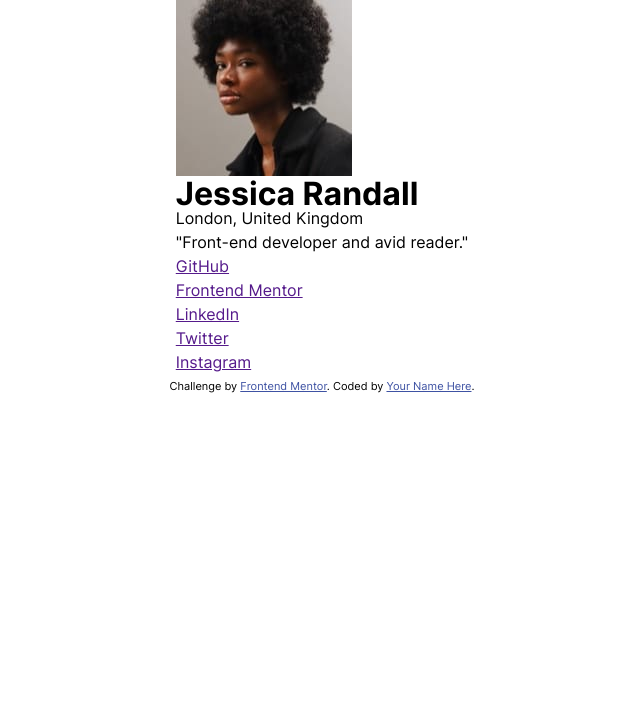
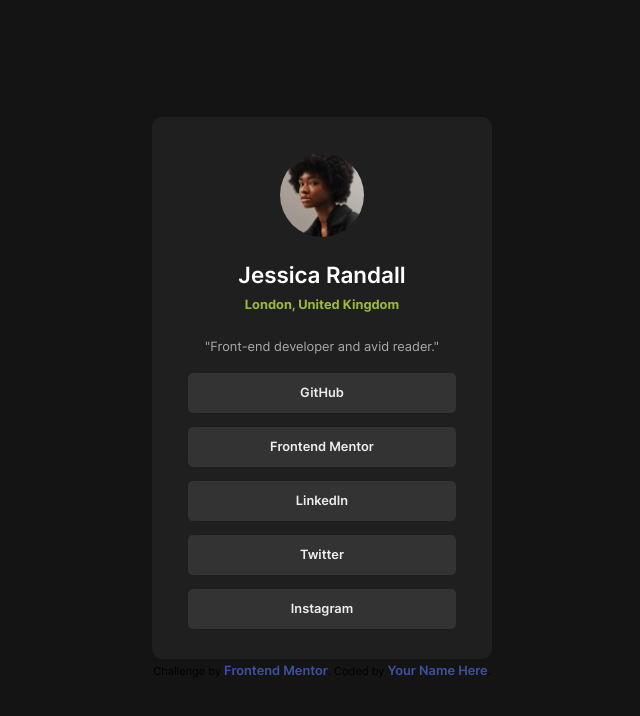
Before and after one commit to Onsmoosh/frontendmentor-social-links-profile, a plain HTML site: page index.html in a window 1280 px wide. Shown: the whole page, without its empty margins (318-958 px from the left). Drawn offline with Linux system fonts and the light colour scheme.

Commit message:
"Add styles for profile card and improve social link layout
Introduce new CSS rules for consistent styling of the profile card, including typography, colors, and layout improvements. Refactor social link structure in HTML for better organization and hover effects."

```diff
--- a/css/styles.css
+++ b/css/styles.css
@@ -19,21 +19,90 @@ body {
     letter-spacing: 0;
 }
 
+h1 {
+    font-size: 1.4rem;
+    font-weight: 600;
+    color: #ffffff;
+}
+
+a {
+    font-size: 0.8rem;
+    font-weight: 600;
+    text-decoration: none;
+    color: hsl(0, 0%, 93%);
+}
+
+p {
+    font-size: 0.8rem;
+    font-weight: 400;
+    color: hsl(0, 0%, 67%);
+}
+
+.bio {
+    margin-block: 18px 14px;
+}
+
 .container {
-    max-block-size: 100vh;
+    background: hsl(0, 0%, 8%);
+    block-size: 100vh;
     display: flex;
     justify-content: center;
     align-items: center;
     flex-direction: column;
 }
 
-.card a {
-    display: block;
+.card {
+    background: hsl(0, 0%, 12%);
+    border-radius: 10px;
+    padding: 36px;
+    display: flex;
+    align-items: center;
+    flex-direction: column;
+    inline-size: 340px;
+    block-size: 542px;
+}
+
+.location {
+    color: hsl(74, 55%, 47%);
+    font-weight: 700;
+    margin-block-start: 6px;
+}
+
+.social-links {
+    display: flex;
+    gap: 14px;
+    flex-direction: column;
+    justify-content: center;
+    align-items: center;
+    inline-size: 100%;
+}
+
+.social-link {
+    display: flex;
+    justify-content: center;
+    align-items: center;
+    inline-size: 100%;
+    block-size: 40px;
+    border-radius: 5px;
+    background: hsl(0, 0%, 20%);
+}
+
+.social-link:hover,
+.social-link:active {
+    background: hsl(75, 94%, 57%);
+    color: hsl(0, 0%, 20%);
+}
+
+.card img {
+    border-radius: 50%;
+    block-size: 84px;
+    margin-block-end: 26px;
 }
 
 .attribution {
     font-size: 11px;
     text-align: center; }
+
 .attribution a {
     color: hsl(228, 45%, 44%);
 }
--- a/index.html
+++ b/index.html
@@ -20,11 +20,13 @@
     <h1>Jessica Randall</h1>
     <p class="location">London, United Kingdom</p>
     <p class="bio">"Front-end developer and avid reader."</p>
-    <a href="">GitHub</a>
-    <a href="">Frontend Mentor</a>
-    <a href="">LinkedIn</a>
-    <a href="">Twitter</a>
-    <a href="">Instagram</a>
+    <div class="social-links">
+      <a class="social-link" href="">GitHub</a>
+      <a class="social-link" href="">Frontend Mentor</a>
+      <a class="social-link" href="">LinkedIn</a>
+      <a class="social-link" href="">Twitter</a>
+      <a class="social-link" href="">Instagram</a>
+    </div>
   </div>
   <div class="attribution">
     Challenge by <a href="https://www.frontendmentor.io?ref=challenge" target="_blank">Frontend Mentor</a>.
```
